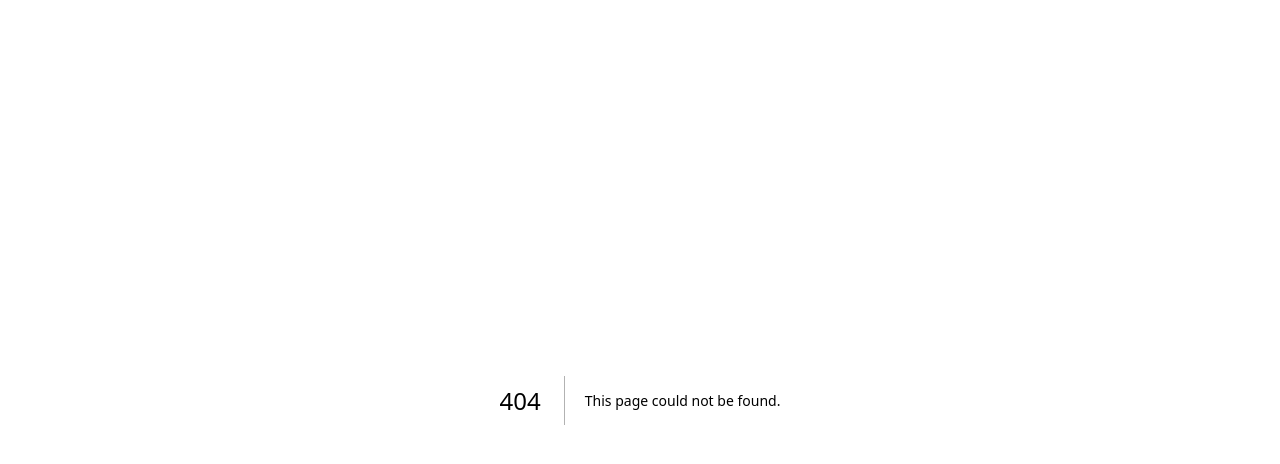
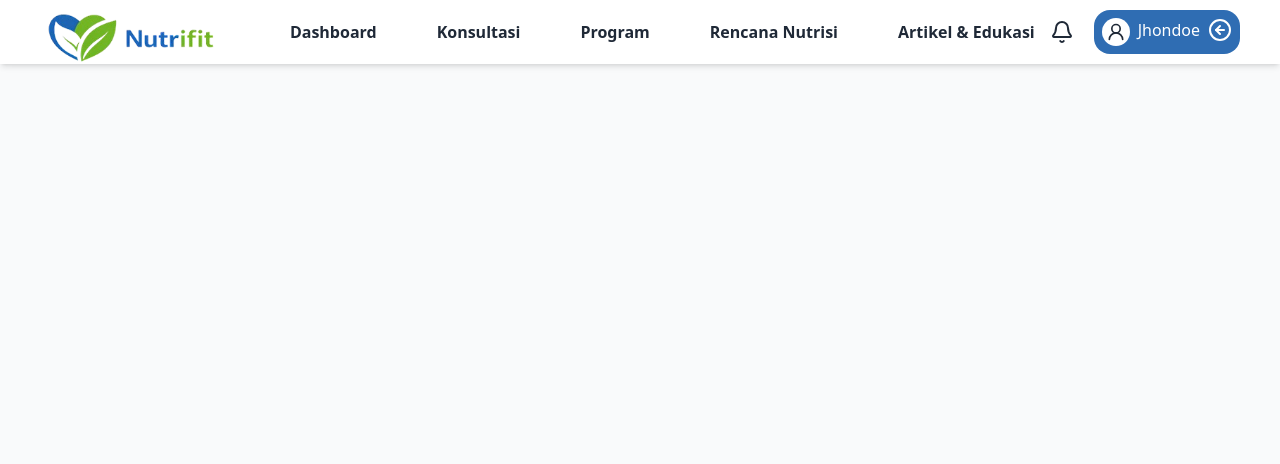
Before and after one commit to Rijalpratama23/nutrifit_WebApp, a Next.js app: page /user/dashboardUser in a window 1280 px wide. Before the commit this address had no page. Shown: the top 464 px of the page. Built offline with nearby package versions, Linux system fonts and the light colour scheme.

Commit message:
update code login

```diff
--- /dev/null
+++ b/app/(dashboard)/user/dashboardUser/page.tsx
@@ -0,0 +1,10 @@
+import Image from "next/image";
+import AppBar from "@/components/componentsDashboard/appBar/page";
+
+
+
+export  default function UserDashboard() {
+    return(
+        <AppBar />
+    )
+}
--- a/components/componentsAuth/login/form/page.tsx
+++ b/components/componentsAuth/login/form/page.tsx
@@ -34,7 +34,7 @@ export default function Form() {
       alert(`login gagal : ${error.message}`);
     } else {
       alert('login berhasil');
-      router.push('/dashboard');
+      router.push('/user/dashboardUser');
       router.refresh();
     }
     setLoading(false);
@@ -104,4 +104,4 @@ export default function Form() {
       </div>
     </div>
   );
-} // Tutup kurung kurawal fungsi Form berada di paling akhir
+}
--- a/components/componentsAuth/register/form/page.tsx
+++ b/components/componentsAuth/register/form/page.tsx
@@ -4,9 +4,12 @@ import { useState } from 'react';
 import Image from 'next/image';
 import { supabase } from '@/utils/supabase/client';
 import { Eye, EyeOff } from 'lucide-react';
-import router from 'next/navigation';
+import { useRouter } from 'next/navigation';
+import Link from 'next/link';
 
 export default function FormRegister() {
+  const router = useRouter();
+
   const [showPassword, setShowPassword] = useState(false);
   const [fullName, setFullName] = useState('');
   const [email, setEmail] = useState('');
@@ -24,23 +27,23 @@ export default function FormRegister() {
     }
     // pemanggilan fungsi signUp di supabase
     const { data, error } = await supabase.auth.signUp({
-      email:email,
-      password:password,
+      email: email,
+      password: password,
       options: {
         data: {
           fullName,
-        }
-      }
-    })
+        },
+      },
+    });
 
     if (error) {
       alert(`Gagal Daftar: ${error.message}`);
-    }else {
-      alert(`Pendaftaran berhasil! silahkan cek email untuk konfirmasi (jika aktif) atau langsung login`)
-      router.push('/login')
+    } else {
+      alert(`Pendaftaran berhasil! silahkan cek email untuk konfirmasi (jika aktif) atau langsung login`);
+      router.push('/login');
     }
 
-    setLoading(false)
+    setLoading(false);
   };
 
   return (
@@ -59,14 +62,7 @@ export default function FormRegister() {
               Nama
             </label>
             <div>
-              <input
-                type="text"
-                placeholder="jhondoe"
-                required
-                value={fullName}
-                onChange={(e) => setFullName(e.target.value)}
-                className="py-2 px-2 w-full outline-1 outline-gray-400 rounded-lg"
-              />
+              <input type="text" placeholder="jhondoe" required value={fullName} onChange={(e) => setFullName(e.target.value)} className="py-2 px-2 w-full outline-1 outline-gray-400 rounded-lg" />
             </div>
           </div>
           <div className="email mb-4">
@@ -108,8 +104,14 @@ export default function FormRegister() {
           </div>
           <div className="mb-3">
             <button type="submit" className="bg-primary w-full cursor-pointer py-2 text-white font-semibold rounded-lg">
-              {loading? 'Memproses..' : 'Daftar'}
+              {loading ? 'Memproses..' : 'Daftar'}
             </button>
+          </div>
+
+          <div className='flex justify-center'>
+            <Link href="./login">
+              <p className='text-sm'>Sudah punya akun? <span className='text-primary'>Login</span></p>
+            </Link>
           </div>
         </form>
       </div>
--- /dev/null
+++ b/components/componentsDashboard/appBar/page.tsx
@@ -0,0 +1,49 @@
+import Image from 'next/image';
+import Link from 'next/link';
+import { Bell, CircleArrowLeft, UserRound } from 'lucide-react';
+
+export default function AppBar() {
+  return (
+    <header className="fixed top-0 left-0 right-0 z-[9999] h-16 flex justify-between items-center px-6 md:px-10 bg-white shadow-md">
+      <div className="logo md:flex justify-center items-center md:pt-5 md:pr-10">
+        <Image src="/Logo.png" alt="logo" width={195} height={100} />
+      </div>
+      <nav className="md:flex ">
+        <ul className="md:flex justify-between md:gap-15">
+          <li className="font-semibold md:font-bold hover-text-primary">
+            <Link href="#hero">Dashboard</Link>
+          </li>
+          <li className="font-semibold md:font-bold hover-text-primary">
+            <Link href="#konsultasi">Konsultasi</Link>
+          </li>
+          <li className="font-semibold md:font-bold hover-text-primary">
+            <Link href="#tim">Program</Link>
+          </li>
+          <li className="font-semibold md:font-bold hover-text-primary">
+            <Link href="#tim">Rencana Nutrisi</Link>
+          </li>
+          <li className="font-semibold md:font-bold hover-text-primary">
+            <Link href="#artikel">Artikel & Edukasi</Link>
+          </li>
+        </ul>
+      </nav>
+
+      <div className="md:flex justify-between items-center md:gap-5">
+        <Link href="">
+          <Bell className="font-bold" />
+        </Link>
+        <div className="flex justify-center gap-2 bg-primary p-2 rounded-2xl">
+          {/* icon profile */}
+          <div className='bg-white rounded-full p-1'>
+            <UserRound size={20} />
+          </div>
+          {/* nama user */}
+          <p className='text-white'>Jhondoe</p>
+          <Link href="/profileConponents">
+            <CircleArrowLeft className='text-white' />
+          </Link>
+        </div>
+      </div>
+    </header>
+  );
+}
```
